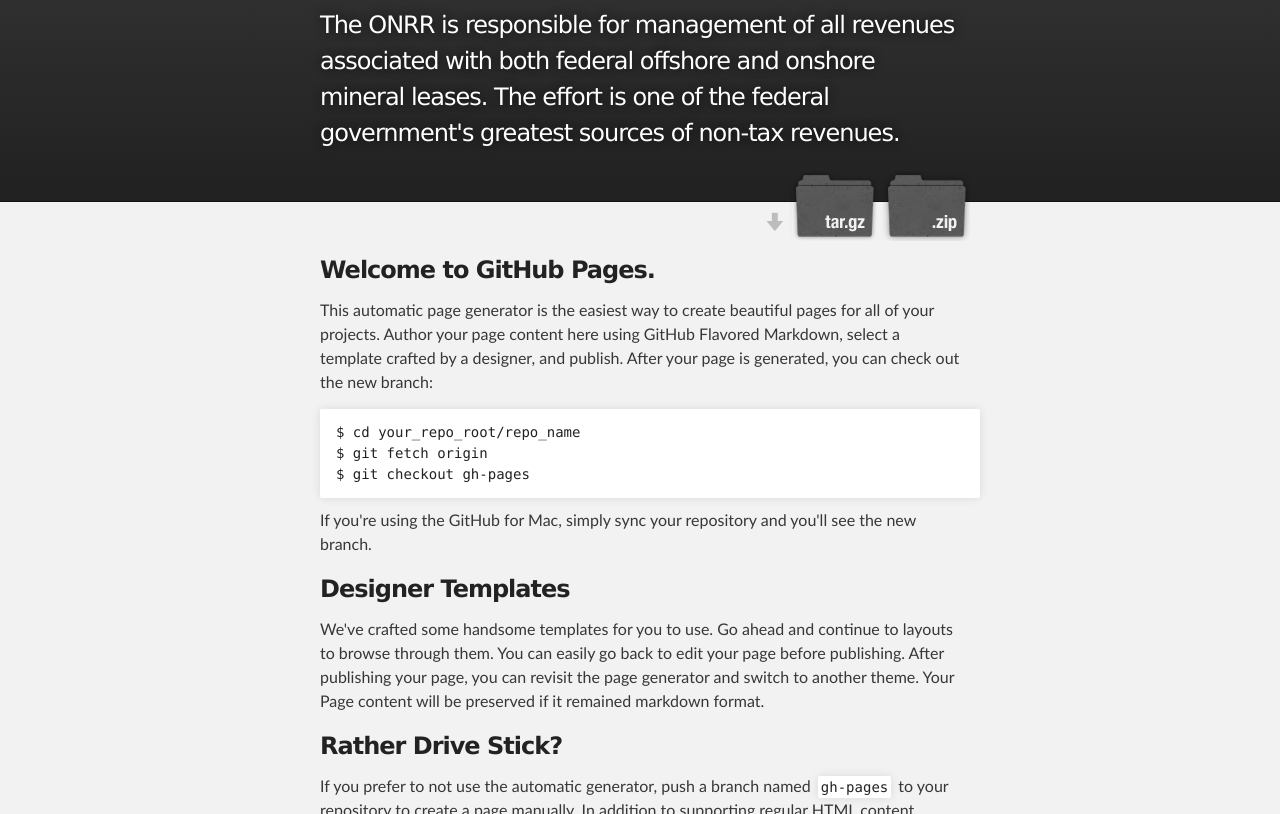
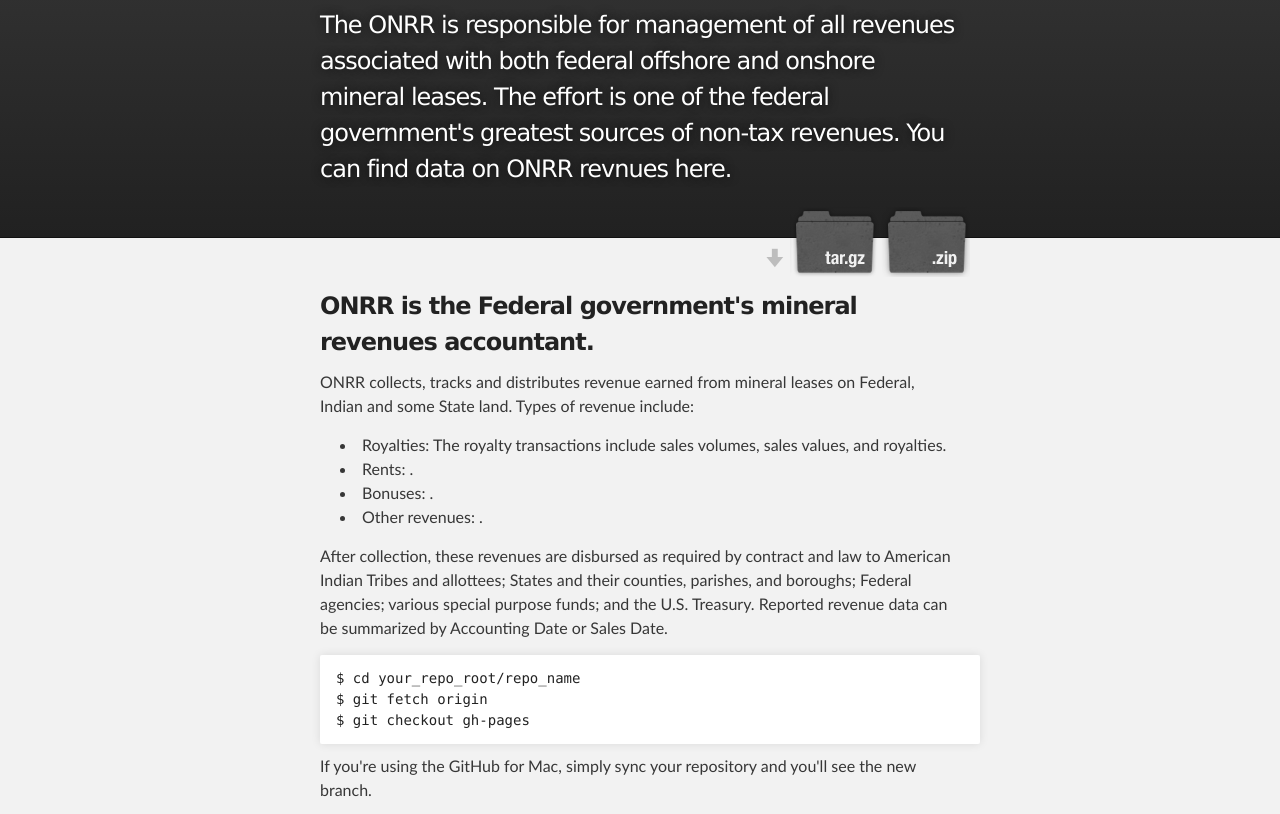
Before and after one commit to meiqimichelle/onrr-data-beta, a plain HTML site: page index.html in a window 1280 px wide. Shown: the part 116-930 px from the top of the page. Drawn offline with Linux system fonts and the light colour scheme.

Commit message:
Update index.html
First commit to change default text into something more ONRRable.

```diff
--- a/index.html
+++ b/index.html
@@ -19,7 +19,7 @@
           <a id="forkme_banner" href="https://github.com/meiqimichelle/onrr-data-beta">View on GitHub</a>
 
           <h1 id="project_title">ONRR Data</h1>
-          <h2 id="project_tagline">The ONRR is responsible for management of all revenues associated with both federal offshore and onshore mineral leases. The effort is one of the federal government&#39;s greatest sources of non-tax revenues.</h2>
+          <h2 id="project_tagline">The ONRR is responsible for management of all revenues associated with both federal offshore and onshore mineral leases. The effort is one of the federal government&#39;s greatest sources of non-tax revenues. You can find data on ONRR revnues here.</h2>
 
             <section id="downloads">
               <a class="zip_download_link" href="https://github.com/meiqimichelle/onrr-data-beta/zipball/master">Download this project as a .zip file</a>
@@ -32,9 +32,16 @@
     <div id="main_content_wrap" class="outer">
       <section id="main_content" class="inner">
         <h3>
-<a name="welcome-to-github-pages" class="anchor" href="#welcome-to-github-pages"><span class="octicon octicon-link"></span></a>Welcome to GitHub Pages.</h3>
+<a name="money-coming-in" class="anchor" href="#money-coming-in"><span class="octicon octicon-link"></span></a>ONRR is the Federal government's mineral revenues accountant.</h3>
 
-<p>This automatic page generator is the easiest way to create beautiful pages for all of your projects. Author your page content here using GitHub Flavored Markdown, select a template crafted by a designer, and publish. After your page is generated, you can check out the new branch:</p>
+<p>ONRR collects, tracks and distributes revenue earned from mineral leases on Federal, Indian and some State land. Types of revenue include:
+<ul>
+  <li>Royalties: The royalty transactions include sales volumes, sales values, and royalties.</li>
+  <li>Rents: .</li>
+  <li>Bonuses: .</li>
+  <li>Other revenues: .</li>
+</ul>
+After collection, these revenues are disbursed as required by contract and law to American Indian Tribes and allottees; States and their counties, parishes, and boroughs; Federal agencies; various special purpose funds; and the U.S. Treasury. Reported revenue data can be summarized by Accounting Date or Sales Date.</p>
 
 <pre><code>$ cd your_repo_root/repo_name
 $ git fetch origin
@@ -44,12 +51,12 @@ $ git checkout gh-pages
 <p>If you're using the GitHub for Mac, simply sync your repository and you'll see the new branch.</p>
 
 <h3>
-<a name="designer-templates" class="anchor" href="#designer-templates"><span class="octicon octicon-link"></span></a>Designer Templates</h3>
+<a name="show-me-the-data" class="anchor" href="#show-me-the-data"><span class="octicon octicon-link"></span></a>Show me the data.</h3>
 
-<p>We've crafted some handsome templates for you to use. Go ahead and continue to layouts to browse through them. You can easily go back to edit your page before publishing. After publishing your page, you can revisit the page generator and switch to another theme. Your Page content will be preserved if it remained markdown format.</p>
+<p>If you're already familiar with ONRR data, use the query generator below to display the information you're interested in. You may also download this data as csv or json.</p>
 
 <h3>
-<a name="rather-drive-stick" class="anchor" href="#rather-drive-stick"><span class="octicon octicon-link"></span></a>Rather Drive Stick?</h3>
+<a name="map-interface" class="anchor" href="#map-interface"><span class="octicon octicon-link"></span></a>information by state.</h3>
 
 <p>If you prefer to not use the automatic generator, push a branch named <code>gh-pages</code> to your repository to create a page manually. In addition to supporting regular HTML content, GitHub Pages support Jekyll, a simple, blog aware static site generator written by our own Tom Preston-Werner. Jekyll makes it easy to create site-wide headers and footers without having to copy them across every page. It also offers intelligent blog support and other advanced templating features.</p>
 
```
